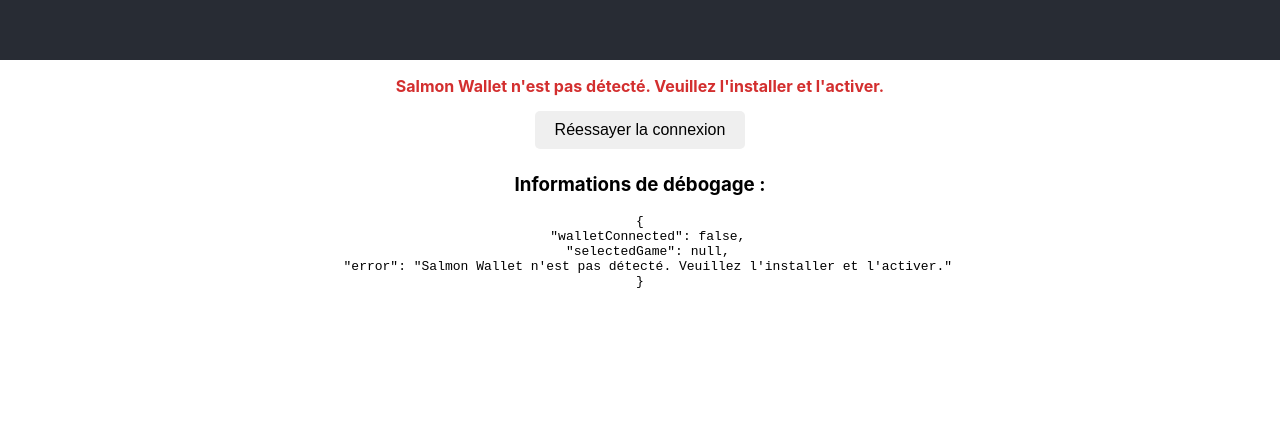
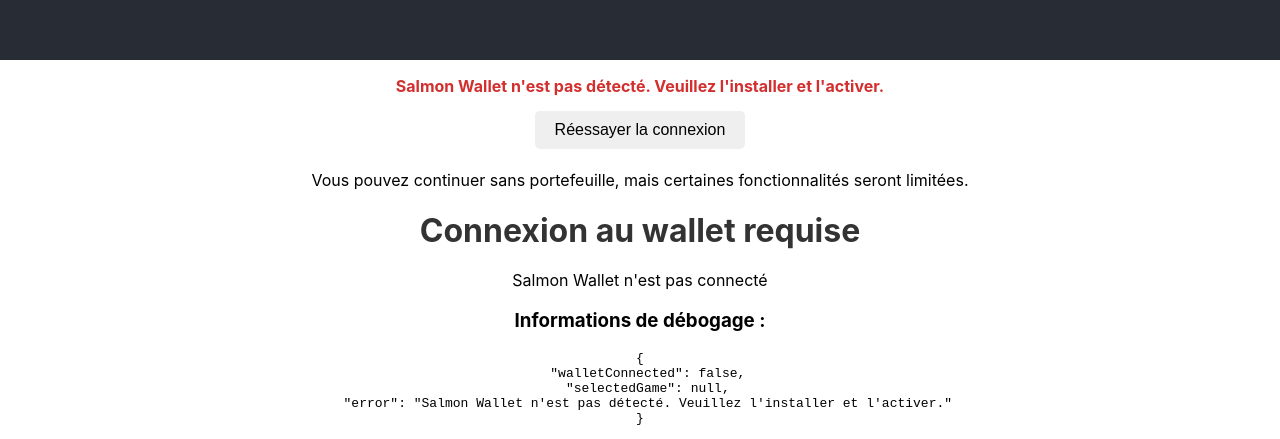
Before and after one commit to cryptohunter0x1/EclipseGames, a React (Create React App) app: page / in a window 1280 px wide. Shown: the part 740-1179 px from the top of the page. Before the commit the page ends 1042 px from the top, so only its background shows below. Built offline with nearby package versions, Linux system fonts and the light colour scheme; what @solana/web3.js would draw is missing.

Commit message:
Mise à jour de l'application : correction des scripts et ajout de fonctionnalités

```diff
--- a/src/App.tsx
+++ b/src/App.tsx
@@ -14,10 +14,12 @@
   const [selectedGame, setSelectedGame] = useState<'tictactoe' | 'tetris' | null>(null);
   const [wallet, setWallet] = useState<any>(null);
   const [error, setError] = useState<string | null>(null);
+  const [isLoading, setIsLoading] = useState(true);
 
   const checkSalmonWallet = async () => {
     console.log("Vérification de Salmon Wallet...");
     setError(null);
+    setIsLoading(true);
 
     if (typeof window.salmon !== 'undefined') {
       console.log("Salmon Wallet détecté dans la fenêtre");
@@ -36,9 +38,11 @@
       console.log("Salmon Wallet non détecté");
       setError("Salmon Wallet n'est pas détecté. Veuillez l'installer et l'activer.");
     }
+    setIsLoading(false);
   };
 
   useEffect(() => {
+    console.log("App component mounted");
     checkSalmonWallet();
   }, []);
 
@@ -52,6 +56,8 @@
         <div>
           <p className="error-message">{error}</p>
           <button onClick={checkSalmonWallet}>Réessayer la connexion</button>
+          <p>Vous pouvez continuer sans portefeuille, mais certaines fonctionnalités seront limitées.</p>
+          <GameSelector onSelectGame={setSelectedGame} wallet={null} />
         </div>
       );
     }
@@ -69,6 +75,10 @@
         return <GameSelector onSelectGame={setSelectedGame} wallet={wallet} />;
     }
   };
+
+  if (isLoading) {
+    return <div>Chargement de l'application...</div>;
+  }
 
   return (
     <div className="App">
```
